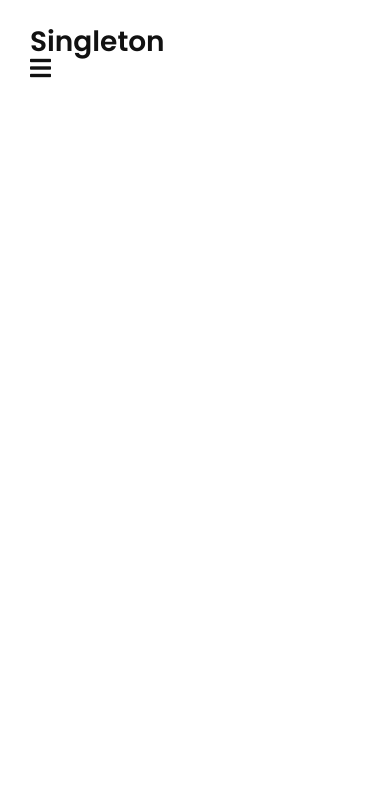
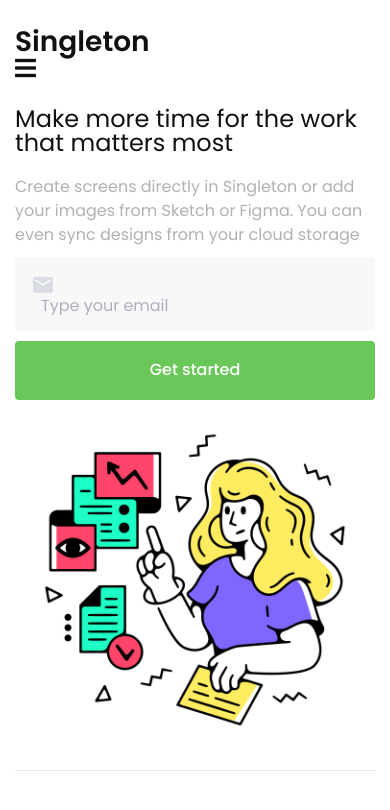
Before and after one commit to 10x-internships/singleton-html, a website: page src/index.html in a window 390 px wide. Drawn offline with nearby package versions, Linux system fonts and the light colour scheme.

Commit message:
feat/hero-section

```diff
--- a/src/index.html
+++ b/src/index.html
@@ -56,7 +56,32 @@
         </header>
 
         <!-- Hero section -->
-        <section class="hero"></section>
+        <section class="hero">
+          <div class="hero__info">
+            <h1 class="hero__title">
+              Make more time for the work that matters most
+            </h1>
+            <p class="hero__desc">
+              Create screens directly in Singleton or add your images from
+              Sketch or Figma. You can even sync designs from your cloud storage
+            </p>
+            <form class="form hero__form">
+              <div class="form__input">
+                <img src="./images/email.svg" alt="Email" class="form__icon" />
+                <input type="text" placeholder="Type your email" />
+              </div>
+              <button type="submit" class="btn btn--primary">
+                Get started
+              </button>
+            </form>
+          </div>
+          <div class="hero__image">
+            <img
+              src="./images/analytics.png"
+              alt="A woman talking about something"
+            />
+          </div>
+        </section>
       </div>
     </div>
 
--- a/src/styles/abstracts/variables.css
+++ b/src/styles/abstracts/variables.css
@@ -1,8 +1,9 @@
 :root {
-    --font-family: "Poppins", sans-serif;
-    --white-color: #fff;
-    --text-color: #111111;
-    --text-color-light: #b1b1b1;
-    --purple-color: #905fff;
-    --border-color: #e4e7ed;
+  --font-family: "Poppins", sans-serif;
+  --white-color: #fff;
+  --text-color: #111111;
+  --text-color-light: #b1b1b1;
+  --border-color: #e4e7ed;
+  --purple-color: #905fff;
+  --green-color: #6ac85a;
 }
--- a/src/styles/base/base.css
+++ b/src/styles/base/base.css
@@ -39,3 +39,11 @@
   padding-left: 30px;
   margin: 0 auto;
 }
+
+@media screen and (max-width: 767px) {
+  .container {
+    max-width: 1165px;
+    padding-right: 15px;
+    padding-left: 15px;
+  }
+}
--- a/src/styles/components/buttons.css
+++ b/src/styles/components/buttons.css
@@ -6,6 +6,12 @@
   border-radius: 4px;
   outline: none;
   transition: all 0.25s linear;
+  cursor: pointer;
+}
+
+.btn--primary {
+  background-color: var(--green-color);
+  color: var(--white-color);
 }
 
 .btn--outline {
--- /dev/null
+++ b/src/styles/components/form.css
@@ -0,0 +1,43 @@
+.form {
+  @mixin flex;
+}
+
+.form__input {
+  max-width: 262px;
+  padding: 16px;
+  margin-right: 10px;
+  background-color: #f8f8f8;
+  border-radius: 4px;
+  @mixin flex;
+}
+
+.form__input input {
+  width: 100%;
+  margin-left: 10px;
+  background: transparent;
+  border: none;
+  outline: none;
+}
+
+.form__input input::-webkit-input-placeholder {
+  color: #aeb0bf;
+}
+
+.form button {
+  width: 180px;
+}
+
+@media screen and (max-width: 767px) {
+  .form {
+    display: block;
+  }
+
+  .form__input {
+    margin-right: 0;
+    margin-bottom: 10px;
+  }
+
+  .form button {
+    width: 100%;
+  }
+}
--- /dev/null
+++ b/src/styles/layout/hero.css
@@ -0,0 +1,119 @@
+.hero {
+  padding-bottom: 70px;
+  margin-top: 26px;
+  border-bottom: 1px solid var(--border-color);
+  @mixin flex flex-start, center;
+}
+
+.hero > * {
+  flex-basis: 50%;
+}
+
+.hero__title {
+  margin: 0 0 56px;
+  font-size: 66px;
+  font-weight: 400;
+}
+
+.hero__desc {
+  margin-bottom: 40px;
+  font-size: 22px;
+  line-height: 1.5;
+  color: var(--text-color-light);
+}
+
+.hero__image img {
+  transform: scaleX(-1);
+}
+
+@media screen and (max-width: 1279px) {
+  .hero {
+    padding-bottom: 10px;
+  }
+
+  .hero__title {
+    margin: 0 0 40px;
+    font-size: 56px;
+  }
+
+  .hero__desc {
+    margin-bottom: 30px;
+    font-size: 20px;
+  }
+}
+
+@media screen and (max-width: 1023px) {
+  .hero {
+    flex-direction: column;
+  }
+
+  .hero__image {
+    order: -1;
+  }
+
+  .hero__image img {
+    margin: 0 auto;
+    width: 80%;
+  }
+
+  .hero__title {
+    margin: 0 0 30px;
+    font-size: 40px;
+  }
+
+  .hero__desc {
+    margin-bottom: 20px;
+    font-size: 20px;
+  }
+
+  .hero__form .form__input {
+    max-width: none;
+    flex: 1;
+  }
+}
+
+@media screen and (max-width: 1023px) {
+  .hero {
+    flex-direction: column;
+  }
+
+  .hero__image {
+    order: -1;
+  }
+
+  .hero__image img {
+    margin: 0 auto;
+    width: 80%;
+  }
+
+  .hero__title {
+    margin: 0 0 30px;
+    font-size: 40px;
+  }
+
+  .hero__desc {
+    margin-bottom: 20px;
+    font-size: 20px;
+  }
+
+  .hero__form .form__input {
+    max-width: none;
+    flex: 1;
+  }
+}
+
+@media screen and (max-width: 767px) {
+  .hero__title {
+    margin: 0 0 20px;
+    font-size: 24px;
+  }
+
+  .hero__desc {
+    margin-bottom: 10px;
+    font-size: 16px;
+  }
+
+  .hero__image img {
+    width: 100%;
+  }
+}
--- a/src/styles/style.css
+++ b/src/styles/style.css
@@ -8,6 +8,8 @@
 
 /* Components */
 @import "./components/buttons.css";
+@import "./components/form.css";
 
 /* Layout */
 @import "./layout/header.css";
+@import "./layout/hero.css";
```
Also changed, not shown: dist/index.html, src/images/email.svg (added).
